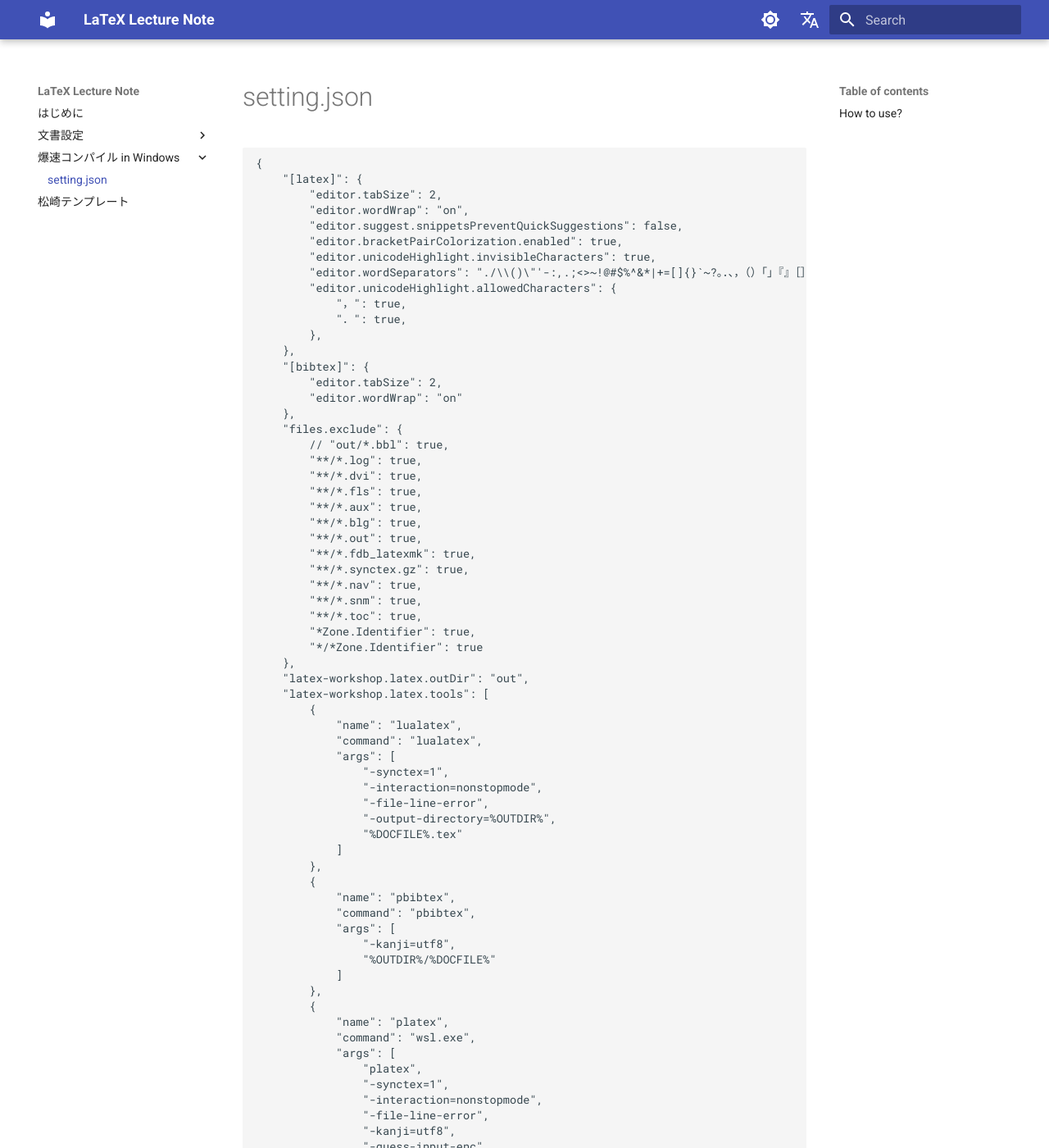
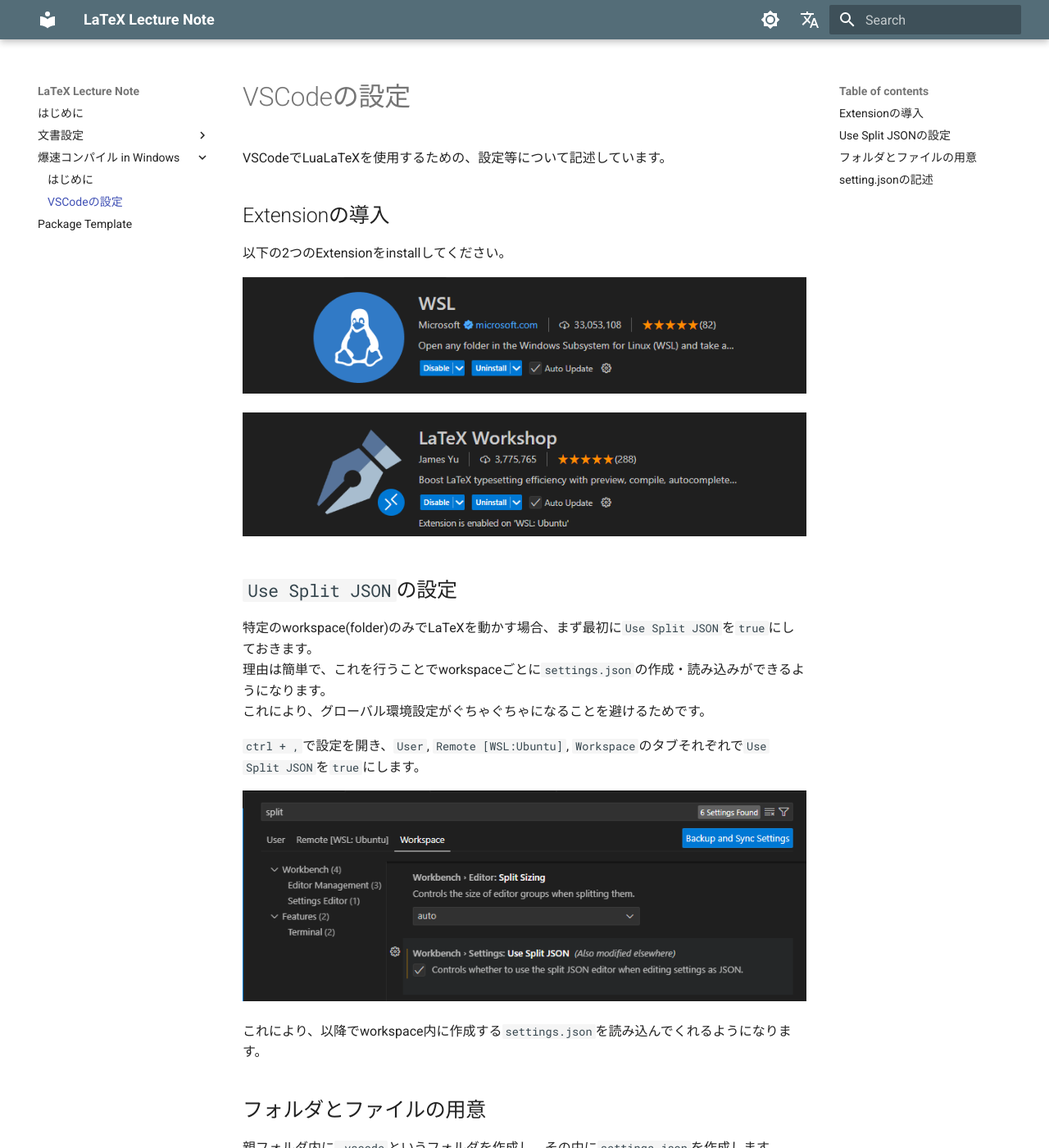
Before and after one commit to Trigger-FK/latex_lecture, an MkDocs documentation site: the page built from docs/JP/latex_with_wsl/vscode.md, in a window 1280 px wide and 1400 px high. Shown: the whole window at 82% size. Built offline with MkDocs 1.6.1 and Material for MkDocs 9.7.7, drawn with Linux system fonts in a browser that asks for light colours; comment, search, counter and statistics services are not loaded; some of the changed text lies outside the part shown.

````diff
--- a/docs/JP/latex_with_wsl/settings.md
+++ b/docs/JP/latex_with_wsl/vscode.md
@@ -1,5 +1,35 @@
-```json
-{
+VSCodeでLuaLaTeXを使用するための、設定等について記述しています。
+
+## Extensionの導入
+以下の2つのExtensionをinstallしてください。
+
+![extension_wsl.png](../../figs/wsl/extension_wsl.png)
+
+![extension_latex.png](../../figs/wsl/extension_latex.png)
+
+## `Use Split JSON`の設定
+特定のworkspace(folder)のみでLaTeXを動かす場合、まず最初に`Use Split JSON`を`true`にしておきます。
+理由は簡単で、これを行うことでworkspaceごとに`settings.json`の作成・読み込みができるようになります。
+これにより、グローバル環境設定がぐちゃぐちゃになることを避けるためです。
+
+`ctrl + ,`で設定を開き、`User`, `Remote [WSL:Ubuntu]`, `Workspace`のタブそれぞれで`Use Split JSON`を`true`にします。
+
+![use_split_json.png](../../figs/wsl/use_split_json.png)
+
+これにより、以降でworkspace内に作成する`settings.json`を読み込んでくれるようになります。
+
+## フォルダとファイルの用意
+親フォルダ内に`.vscode`というフォルダを作成し、その中に`settings.json`を作成します。
+作成すると、以下のような構造になります。
+
+![wsl_folder_tree.png](../../figs/wsl/wsl_folder_tree.png)
+
+もしかしたら，すでに生成されているかもしれません。
+その場合は作成しなくて大丈夫です。
+
+## setting.jsonの記述
+`.vscode/settings.json`に、以下のスクリプトをcopy&pasteしてください。
+```json title=".vscode/settings.json"
     "[latex]": {
         "editor.tabSize": 2,
         "editor.wordWrap": "on",
@@ -9,15 +39,15 @@
         "editor.wordSeparators": "./\\()\"'-:,.;<>~!@#$%^&*|+=[]{}`~?。．、，（）「」『』［］｛｝《》てにをはがのともへでや ",
         "editor.unicodeHighlight.allowedCharacters": {
             "，": true,
-            "．": true,
-        },
+            "．": true
+        }
     },
     "[bibtex]": {
         "editor.tabSize": 2,
         "editor.wordWrap": "on"
     },
     "files.exclude": {
-        // "out/*.bbl": true,
+        // "out/*.bbl": true
         "**/*.log": true,
         "**/*.dvi": true,
         "**/*.fls": true,
@@ -84,7 +114,7 @@
                 "lualatex",
                 "pbibtex",
                 "lualatex",
-                "lualatex",
+                "lualatex"
             ]
         },
         {
@@ -95,8 +125,8 @@
                 "dvipdfmx"
             ]
         }
-    ],
-}
+    ]
 ```
 
-## How to use?
+詳細については、以下のページに記載しています。
+上記の`.json`を記述することで、lualatexとbibtexのコンパイルを`ctrl + s`を押すたびに行うようになります。
--- a/mkdocs.yml
+++ b/mkdocs.yml
@@ -1,9 +1,11 @@
 site_name: LaTeX Lecture Note
 theme:
   name: material
+  features:
+    - content.code.annotate
   palette:
     - scheme: default
-      # primary: blue grey
+      primary: blue grey
       toggle:
         icon: material/brightness-7
         name: Switch to dark mode
@@ -11,6 +13,14 @@
       toggle:
         icon: material/brightness-4
         name: Switch to light mode
+markdown_extensions:
+  - pymdownx.highlight:
+      anchor_linenums: true
+      line_spans: __span
+      pygments_lang_class: true
+  - pymdownx.inlinehilite
+  - pymdownx.snippets
+  - pymdownx.superfences
 extra:
   alternate:
     - name: English
@@ -25,16 +35,6 @@
     - \documentclass: JP/doc_setting/document.md
     - \usepackage: JP/doc_setting/package.md
   - 爆速コンパイル in Windows:
-    - setting.json: JP/latex_with_wsl/settings.md
-  - 松崎テンプレート: JP/mat_template.md
-  # - material.md
-  # - section1:
-      # section1-1:
-        # section1-1-1:
-          # section1-1-1.md
-      # section1-2:
-        # section1-2-1:
-          # section1-2-1.md
-  # - section2:
-    # - page2-1.md
-    # - page2-2.md
+    - はじめに: JP/latex_with_wsl/introduction_wsl.md
+    - VSCodeの設定: JP/latex_with_wsl/vscode.md
+  - Package Template: JP/mat_template.md
````
Also changed, not shown: docs/JP/latex_with_wsl/introduction_wsl.md (added, +20 -0 lines), docs/figs/wsl/extension_latex.png (added), docs/figs/wsl/extension_wsl.png (added), docs/figs/wsl/use_split_json.png (added), docs/figs/wsl/wsl_folder_tree.png (added), 3 other files.
